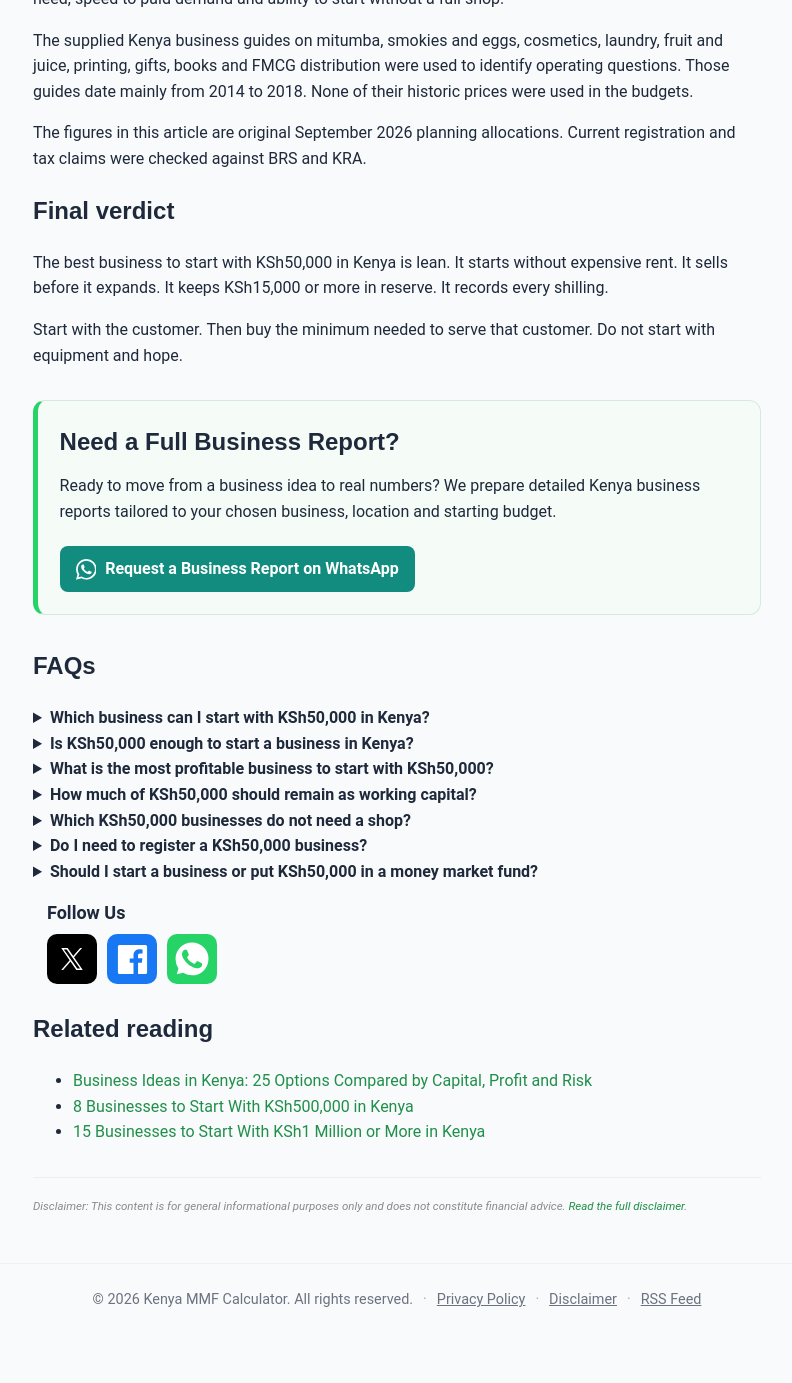
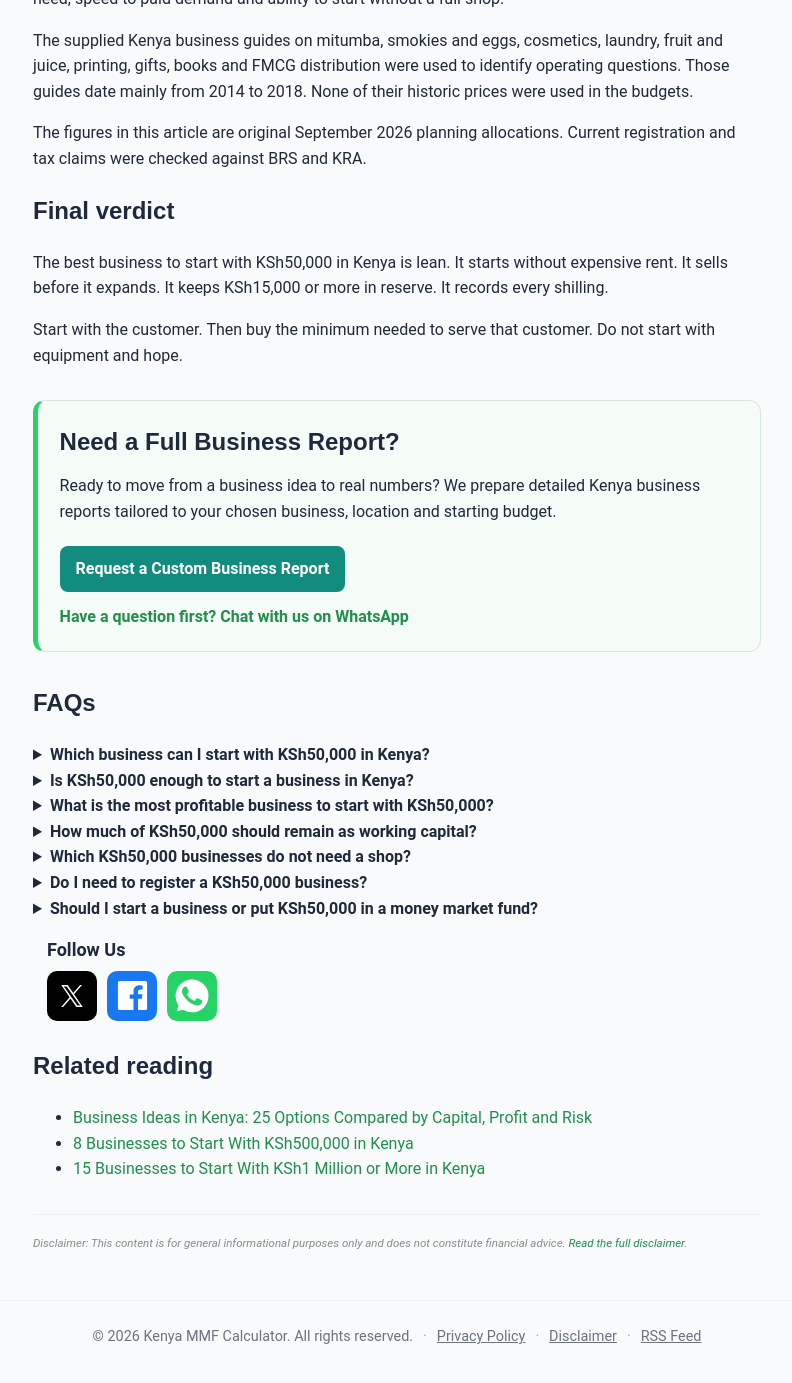
Before and after one commit to Coinimain/kenyanmmf, a Jekyll site: the page built from _posts/2026-09-20-business-ideas-in-kenya-with-50000.md, in a window 1280 px wide and 1400 px high, scrolled down 11024 px. Shown: the top 1383 px of the window, without its empty margins (243-1035 px from the left). Built offline with Jekyll 4.4.1, drawn with Linux system fonts in a browser that asks for light colours.

Commit message:
Add shared business plan CTA and request form

```diff
--- /dev/null
+++ b/_includes/business-report-cta.html
@@ -0,0 +1,19 @@
+<div class="business-report-cta">
+  <h2>{{ include.heading }}</h2>
+
+  <p>{{ include.description }}</p>
+  {% if include.details %}
+  <p>{{ include.details }}</p>
+  {% endif %}
+
+  <div class="business-report-actions">
+    <a
+      class="business-report-button"
+      href="{{ '/business-plan-request/' | relative_url }}"
+      aria-label="Request a custom business {{ include.type }} using the form"
+    >
+      <span>Request a Custom Business {{ include.type | capitalize }}</span>
+    </a>
+    <a class="business-report-form-link" href="https://wa.me/message/S3SRL3EID754C1" target="_blank" rel="noopener noreferrer">Have a question first? Chat with us on WhatsApp</a>
+  </div>
+</div>
--- a/_layouts/default.html
+++ b/_layouts/default.html
@@ -118,8 +118,8 @@
     https://region1.google-analytics.com
     https://analytics.google.com;
 
-  frame-src 'self';
-  child-src 'self';
+  frame-src 'self' https://docs.google.com;
+  child-src 'self' https://docs.google.com;
 
   upgrade-insecure-requests;
 " />
--- a/_posts/2026-09-20-business-ideas-in-kenya-with-50000.md
+++ b/_posts/2026-09-20-business-ideas-in-kenya-with-50000.md
@@ -367,30 +367,7 @@ The best business to start with KSh50,000 in Kenya is lean. It starts without ex
 
 Start with the customer. Then buy the minimum needed to serve that customer. Do not start with equipment and hope.
 
-<div class="business-report-cta">
-  <h2>Need a Full Business Report?</h2>
-
-  <p>Ready to move from a business idea to real numbers? We prepare detailed Kenya business reports tailored to your chosen business, location and starting budget.</p>
-
-  <a
-    class="business-report-button"
-    href="https://wa.me/message/S3SRL3EID754C1"
-    target="_blank"
-    rel="noopener noreferrer"
-    aria-label="Request a custom business report through WhatsApp"
-  >
-    <svg
-      class="business-report-whatsapp-icon"
-      viewBox="0 0 16 16"
-      aria-hidden="true"
-      focusable="false"
-    >
-      <path d="M13.601 2.326A7.854 7.854 0 0 0 7.994 0C3.627 0 .068 3.558.064 7.926c0 1.399.366 2.76 1.057 3.965L0 16l4.204-1.102a7.933 7.933 0 0 0 3.79.965h.004c4.368 0 7.926-3.558 7.93-7.93a7.898 7.898 0 0 0-2.327-5.607m-5.607 12.2a6.6 6.6 0 0 1-3.356-.92l-.24-.144-2.494.654.666-2.433-.156-.251a6.56 6.56 0 0 1-1.007-3.505c0-3.642 2.96-6.602 6.591-6.602a6.56 6.56 0 0 1 4.66 1.931 6.56 6.56 0 0 1 1.928 4.66c-.004 3.639-2.964 6.61-6.592 6.61m3.615-4.934c-.197-.099-1.17-.578-1.353-.646-.182-.065-.315-.099-.445.099-.133.197-.514.646-.627.775-.116.133-.232.148-.43.05-.197-.1-.836-.308-1.592-.984-.59-.525-.983-1.175-1.099-1.373-.116-.198-.013-.305.086-.404.089-.088.197-.23.296-.345.1-.116.133-.198.198-.33.066-.132.033-.248-.016-.347-.05-.099-.445-1.076-.61-1.47-.16-.389-.323-.335-.445-.34-.116-.006-.247-.006-.379-.006a.729.729 0 0 0-.527.247c-.182.198-.691.677-.691 1.654s.71 1.916.81 2.049c.098.132 1.394 2.132 3.383 2.992.47.205.84.326 1.129.418.475.152.904.129 1.246.08.38-.058 1.171-.48 1.338-.943.164-.462.164-.858.114-.943-.049-.084-.182-.132-.38-.23"/>
-    </svg>
-
-    <span>Request a Business Report on WhatsApp</span>
-  </a>
-</div>
+{% include business-report-cta.html heading="Need a Full Business Report?" description="Ready to move from a business idea to real numbers? We prepare detailed Kenya business reports tailored to your chosen business, location and starting budget." type="report" button="Request a Business Report on WhatsApp" %}
 
 ## FAQs
 {% for item in page.faq %}
--- a/style.css
+++ b/style.css
@@ -1944,15 +1944,48 @@ mjx-container[display="true"] {
   text-decoration: none;
 }
 
-.business-report-whatsapp-icon {
-  width: 1.3rem;
-  height: 1.3rem;
-  flex: 0 0 auto;
-  fill: currentColor;
-}
-
 .business-report-button:hover,
 .business-report-button:focus {
   background: #0f766e;
   text-decoration: none;
 }
+
+.business-report-actions {
+  display: flex;
+  align-items: flex-start;
+  flex-direction: column;
+  gap: 0.75rem;
+}
+
+.business-report-form-link {
+  display: inline-block;
+  font-weight: 600;
+  text-underline-offset: 0.15em;
+}
+
+.business-request-page {
+  max-width: 780px;
+  margin: 2rem auto 3rem;
+}
+
+.business-request-form {
+  margin: 0;
+}
+
+.business-request-form iframe {
+  display: block;
+  width: 100%;
+  max-width: 100%;
+  height: 2650px;
+  border: 0;
+}
+
+@media (max-width: 640px) {
+  .business-request-form iframe {
+    height: 3050px;
+  }
+}
+
+.business-request-help {
+  line-height: 1.6;
+}
```
Also changed, not shown: _posts/2026-09-10-business-ideas-in-kenya.md (+1 -24 lines), _posts/2026-11-14-business-ideas-in-kenya-with-1-million.md (+1 -24 lines), _posts/2026-11-20-business-ideas-in-kenya-with-500000.md (+1 -22 lines), business-plan-request.md (added, +25 -0 lines).
